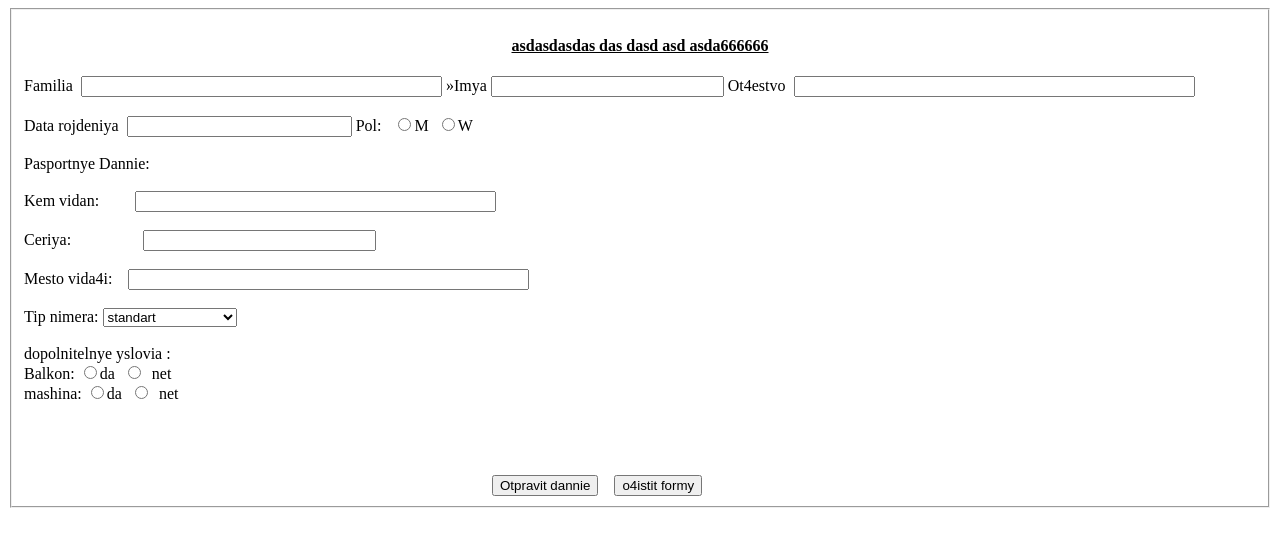
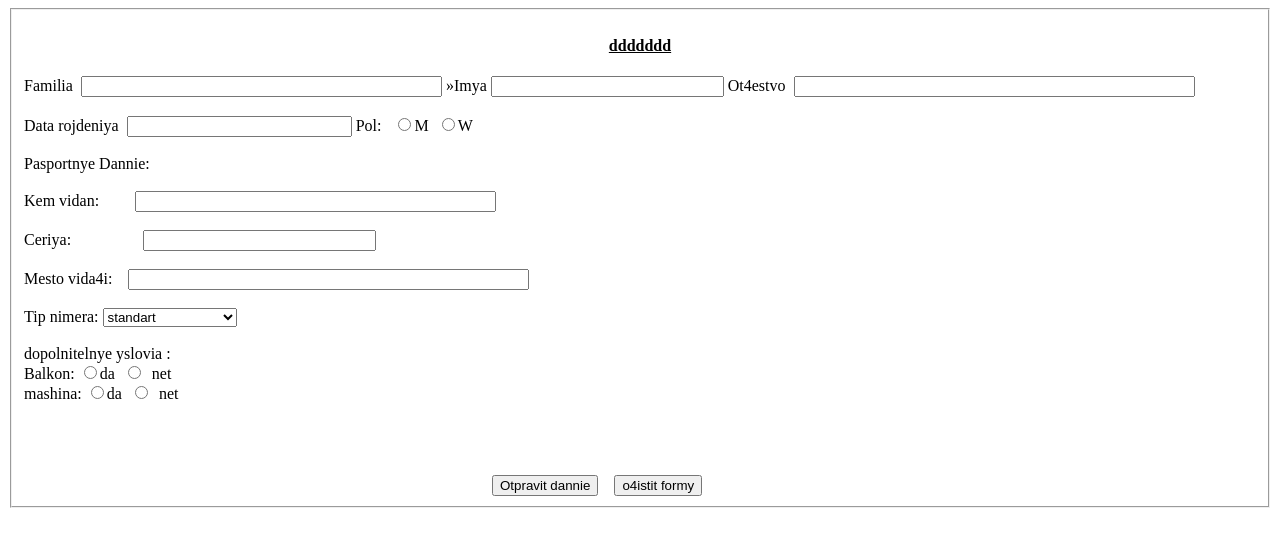
Before and after one commit to siriusman/dockerserver, a plain HTML site: page index.html in a window 1280 px wide. Drawn offline with Linux system fonts and the light colour scheme.

Commit message:
Update index.html

```diff
--- a/index.html
+++ b/index.html
@@ -6,7 +6,7 @@
 </head>
 <Form>
 <fieldset>
-<h4 align=center><b><u>asdasdasdas das dasd asd asda666666 </u></b><br></h4>
+<h4 align=center><b><u>ddddddd </u></b><br></h4>
 Familia&nbsp <input type=text size="42">&nbsp»Imya&nbsp<input type=text size="26">&nbspOt4estvo&nbsp <input type=text size="47"><br>
 <br>
 Data rojdeniya &nbsp<input type=text size="25">&nbspPol:&nbsp&nbsp&nbsp<input name=rd1 type=radio value=1 >M&nbsp&nbsp<input name=rd1 type=radio value=2 >W<br>
```
